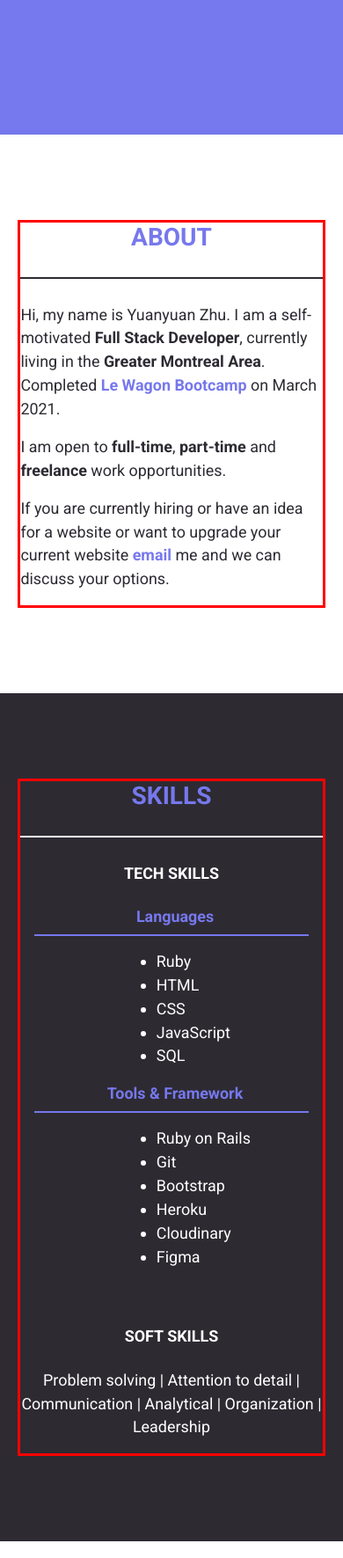
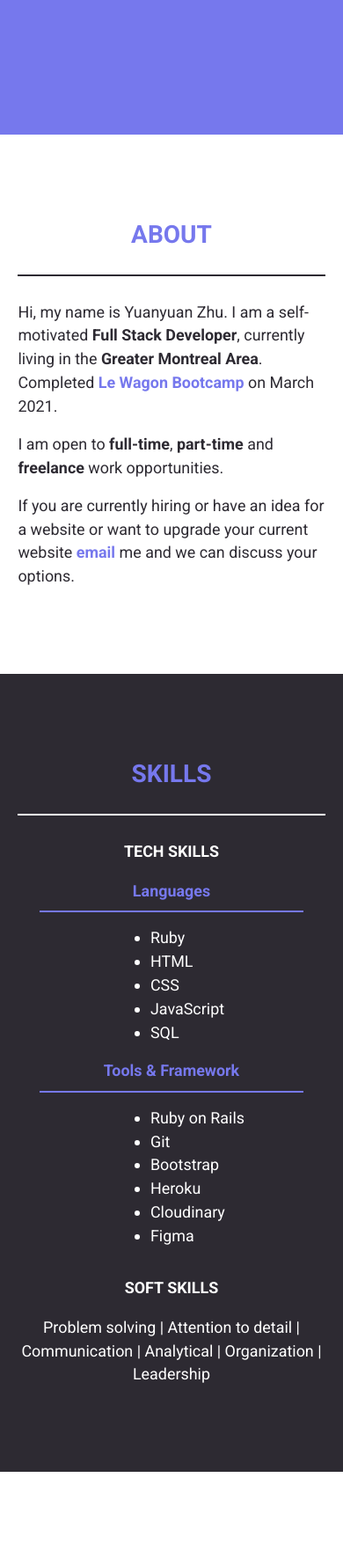
Before and after one commit to vivien-z/my-portfolio-zhu, a Rails app: page / in a window 390 px wide; the page is wider, and only the part inside the window is pictured. Shown: the part 447-2218 px from the top of that part at 88% size. Run offline with Rails 7, Linux system fonts and the light colour scheme; style sheets or scripts are compiled from the project's sources; some libraries are stand-ins or nearby versions.

Commit message:
skill block responsive to size change

```diff
--- a/app/assets/stylesheets/application.scss
+++ b/app/assets/stylesheets/application.scss
@@ -18,3 +18,8 @@ body {
   font-family: $my-font;
   color: $m-black;
 }
+
+.container {
+  padding: 0;
+  // border: 3px solid blue;
+}
--- a/app/assets/stylesheets/pages/_home.scss
+++ b/app/assets/stylesheets/pages/_home.scss
@@ -19,10 +19,10 @@ block style
     border-bottom: 2px solid white;
   }
   .block-subtitle {
-    margin: 0 auto 1.25em;
+    margin: 0 auto 1em;
   }
   .text-t-line {
-    padding-bottom: 6px;
+    padding-bottom: 0.5em;
   }
 }
 
@@ -35,14 +35,11 @@ block style
   }
 }
 
-.container {
-  padding: 0;
-  // border: 3px solid blue;
-}
+/*----inner container setting----*/
 .container-main {
   margin: 6em auto;
   width: 70%;
-  border: 3px solid red;
+  // border: 3px solid red;
 }
 
 @media (min-width: 100px) and (max-width: 575px) {
@@ -51,6 +48,7 @@ block style
   }
 }
 
+/*----Block title----*/
 .block-title {
   font-weight: 700;
   font-family: $my-font;
@@ -62,20 +60,21 @@ block style
 
 .block-subtitle {
   font-weight: bold;
-  font-size: 1.25rem;
+  font-size: 1.35rem;
   color: white;
   text-align: center;
 }
+
 /*----SKILL block----*/
 .skill-list {
   display: flex;
-  justify-content: center;
-  // border-bottom: 2px solid $m-color;
+  justify-content: space-evenly;
   div {
-    width: 100%;
+    width: 42%;
+    // border: 3px solid blue;
   }
   ul {
-    padding-left: 45%;
+    padding-left: 42%;
   }
   .text-t-line {
     border-bottom: 2px solid $m-color;
@@ -87,6 +86,10 @@ block style
 @media (min-width: 100px) and (max-width: 575px) {
   .skill-list {
     flex-direction: column;
+    align-items: center;
+    div {
+      width: 86%;
+    }
   }
 }
 
--- a/app/views/shared/_skill.html.erb
+++ b/app/views/shared/_skill.html.erb
@@ -8,7 +8,7 @@
         <p class="block-subtitle">TECH SKILLS</p>
         <div class="skill-list">
           <div>
-            <p class="text-t-line mx-3 pl-2">Languages</p>
+            <p class="text-t-line">Languages</p>
             <ul>
               <li>Ruby</li>
               <li>HTML</li>
@@ -18,7 +18,7 @@
             </ul>
           </div>
           <div>
-            <p class="text-t-line mx-3 pl-2">Tools & Framework  </p>
+            <p class="text-t-line">Tools & Framework  </p>
             <ul>
               <li>Ruby on Rails</li>
               <li>Git</li>
@@ -32,7 +32,7 @@
       </div>
 
       <div class="skill-r">
-        <p class="block-subtitle mt-5">SOFT SKILLS</p>
+        <p class="block-subtitle mt-3">SOFT SKILLS</p>
         <p class="text-center">Problem solving | Attention to detail | Communication | Analytical | Organization | Leadership</p>
       </div>
 
```
